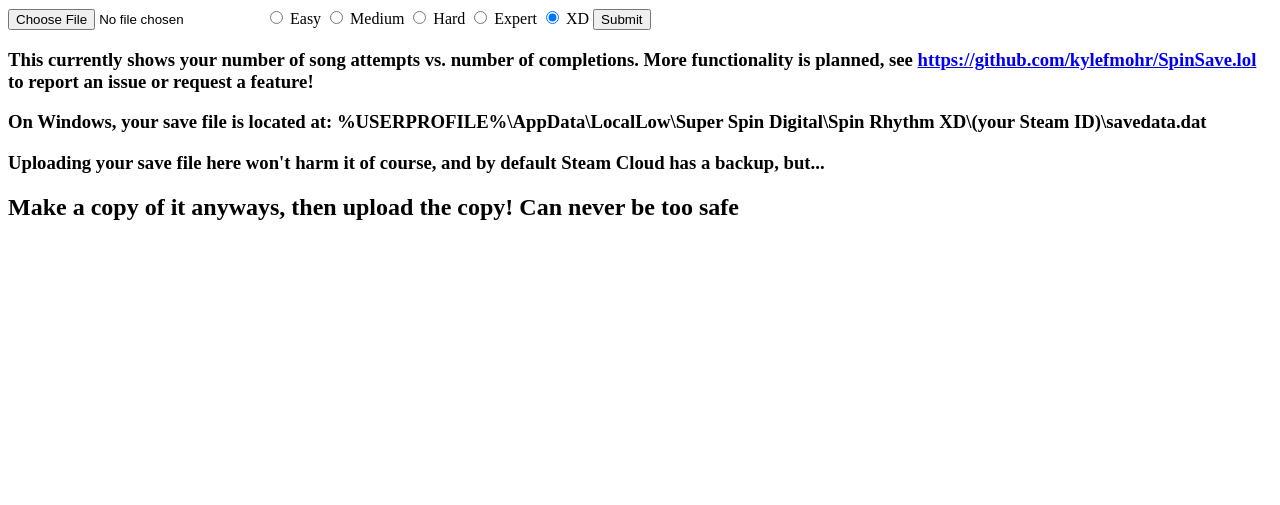
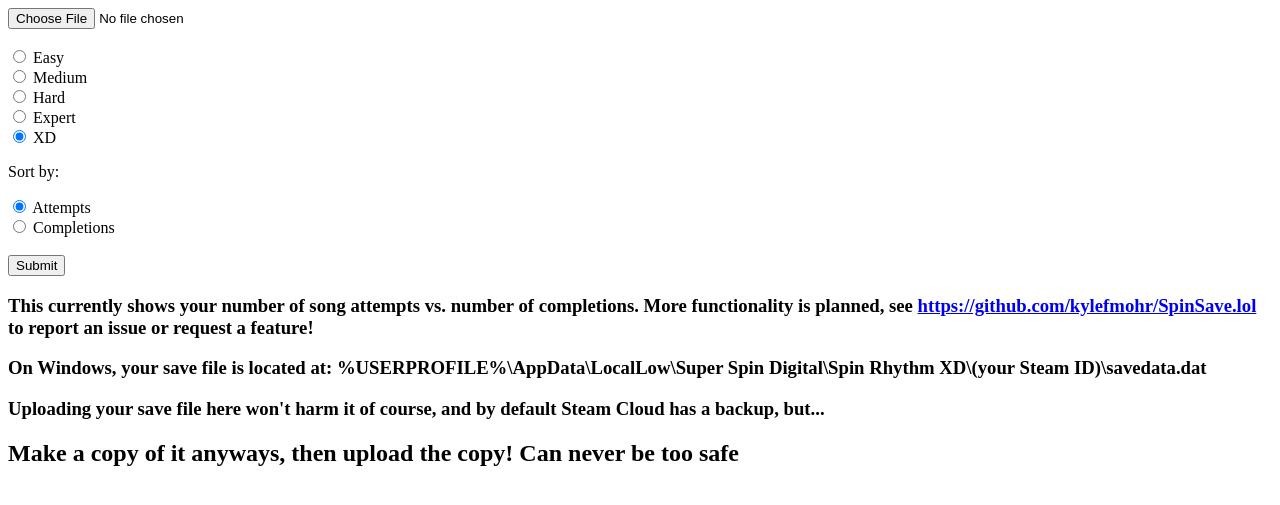
Before and after one commit to kylefmohr/SpinSave.lol, a Flask app: page / in a window 1280 px wide. Shown: the top 505 px of the page. Run offline with Flask 2, Linux system fonts and the light colour scheme.

Commit message:
refactored much of the parsing code in order to add the ability to sort the graph by attempts or completions

```diff
--- a/app.py
+++ b/app.py
@@ -33,6 +33,9 @@ def work_with_file():
         difficulty_index = {'easy': 0, 'medium': 1, 'hard': 2, 'expert': 3, 'XD': 4}  # save file records song attempts/completions as a 5 item array
         difficulty = request.values.get('difficulty')
         difficulty_index = difficulty_index[difficulty]
+
+        sort_by = request.values.get('sort')
+
         custom_song_attempts = {}
         regular_song_attempts = {}
         for current_song in song_attempts_data:
@@ -46,38 +49,44 @@ def work_with_file():
                 else:
                     regular_song_attempts[current_song['key']] = current_song['val']
 
-        song_attempts = OrderedDict(sorted(regular_song_attempts.items(), key=lambda t: t[1]))
         plt.ioff()
         width = 1
         my_dpi = 108
 
         fig = plt.figure(figsize=(18, 14), dpi=my_dpi)
 
-
-        song_attempts = json.loads(json.dumps(song_attempts))
+        song_attempts = json.loads(json.dumps(regular_song_attempts))
         song_attempts = dict(song_attempts.items())
         song_attempts = {k: v for k, v in song_attempts.items() if v is not None and v != 0 and v != ''}
         song_attempts = dict(song_attempts.items())
 
-        stats = song_attempts.values()
+        stats = list(song_attempts.values())
+        #stats = sorted(stats[difficulty_index])
+        stats = json.loads(json.dumps(stats))
+        new_stats = {}
+        final_stats = {'song_title': [], 'song_attempts': [], 'song_completions': []}
+        for i in range(len(stats)):
+            new_stats[i] = json.loads(stats[i])
+            new_stats[i] = new_stats[i].values()
+            new_stats[i] = list(new_stats[i])
+            final_stats['song_title'].append(new_stats[i][6][:-6])
+            final_stats['song_attempts'].append(new_stats[i][3][difficulty_index])
+            final_stats['song_completions'].append(new_stats[i][4][difficulty_index])
 
-        for i, current_song in enumerate(stats):
-            current_song = json.loads(current_song)
-            try:  # needed to try/except this after testing this on other users saved data. It wasn't necessary on mine, but multiple other users ran into errors without it
-                current_song_name = current_song["statsUniqueString"][:-6]  # statsUniqueString is usually, for example, "I See Lite_Stats"
-                times_attempted = current_song["timesAttemptedDifficulty"][difficulty_index]
-                times_completed = current_song["timesCompletedDifficulty"][difficulty_index]
-            except KeyError:
-                pass
+        if sort_by == 'Attempts':
+            zipped_lists = zip(final_stats['song_attempts'], final_stats['song_completions'], final_stats['song_title'])  # whichever dict is listed first will be the one that gets sorted
+            sorted_stats = sorted(zipped_lists, reverse=True)
+            tuples = zip(*sorted_stats)
+            song_attempts, song_completions, song_title = [list(t) for t in tuples]
+        elif sort_by == 'Completions':
+            zipped_lists = zip(final_stats['song_completions'], final_stats['song_attempts'], final_stats['song_title'])  # whichever dict is listed first will be the one that gets sorted
+            sorted_stats = sorted(zipped_lists, reverse=True)
+            tuples = zip(*sorted_stats)
+            song_completions, song_attempts, song_title = [list(t) for t in tuples]
+        plt.xticks(rotation=45, ha='right', fontsize=9)
+        plt.bar(song_title, song_attempts, width, color=(0xf7/0xff, 0x67/0xff, 0xff/0xff, 1), edgecolor='black')
+        plt.bar(song_title, song_completions, width, color=(0x57/255, 0xbe/255, 0xfc/255, 1), edgecolor='black')
 
-            print(current_song_name)
-            print(times_attempted)
-            print(times_completed)
-            plt.xticks(rotation=45, ha='right', fontsize=9)
-
-            plt.bar(current_song_name, times_attempted, width, color=(0xf7/0xff, 0x67/0xff, 0xff/0xff, 1), edgecolor='black')
-            # The colors are formatted like that because I had a hexadecimal color value (0xf767ff), but matplotlib wants an RGB decimal value, where 1, 0, 1, would be 0xFF00FF. The last number is the transparency. edgecolor gives the bars an outline
-            plt.bar(current_song_name, times_completed, width, color=(0x57/255, 0xbe/255, 0xfc/255, 1), edgecolor='black')
         plt.gcf().subplots_adjust(bottom=0.14)
         ax = plt.gca()
         ax.set_ylabel('Times Attempted/Completed')
@@ -85,7 +94,7 @@ def work_with_file():
         ax.legend(['Times Attempted', 'Times Completed'])
         ax.set_title('Song Attempts vs. Completions')
         fig.savefig('static/attempts.png', dpi=108)
-        plt.show()
+        #plt.show()
         return redirect('static/attempts.png')
 
 if __name__ == '__main__':
--- a/templates/index.html
+++ b/templates/index.html
@@ -3,17 +3,22 @@
    <body>
       <form action = "" method = "POST"
          enctype = "multipart/form-data">
-         <input type = "file" name = "file" />
+         <input type = "file" name = "file" /><br><br>
          <input type = "radio" id="easy" name="difficulty" value="easy">
-         <label for="easy">Easy</label>
+         <label for="easy">Easy</label><br>
          <input type = "radio" id="medium" name="difficulty" value="medium">
-         <label for="medium">Medium</label>
+         <label for="medium">Medium</label><br>
          <input type = "radio" id="hard" name="difficulty" value="hard">
-         <label for="hard">Hard</label>
+         <label for="hard">Hard</label><br>
          <input type = "radio" id="expert" name="difficulty" value="expert">
-         <label for="expert">Expert</label>
+         <label for="expert">Expert</label><br>
          <input type = "radio" id="XD" name="difficulty" value="XD" checked>
-         <label for="XD">XD</label>
+         <label for="XD">XD</label><br>
+         <p>Sort by: <p>
+         <input type = "radio" id="Attempts" name="sort" value="Attempts" checked>
+         <label for="Attempts">Attempts</label><br>
+         <input type = "radio" id="Completions" name="sort" value="Completions">
+         <label for="Completions">Completions</label><br><br>
          <input type = "submit"/><br>
          <h3>This currently shows your number of song attempts vs. number of completions. More functionality is planned, see <a href="https://github.com/kylefmohr/SpinSave.lol">https://github.com/kylefmohr/SpinSave.lol</a> to report an issue or request a feature!</h3>
          <h3>On Windows, your save file is located at: %USERPROFILE%\AppData\LocalLow\Super Spin Digital\Spin Rhythm XD\(your Steam ID)\savedata.dat </h3>
```
Also changed, not shown: static/attempts.png, 1 other file.
